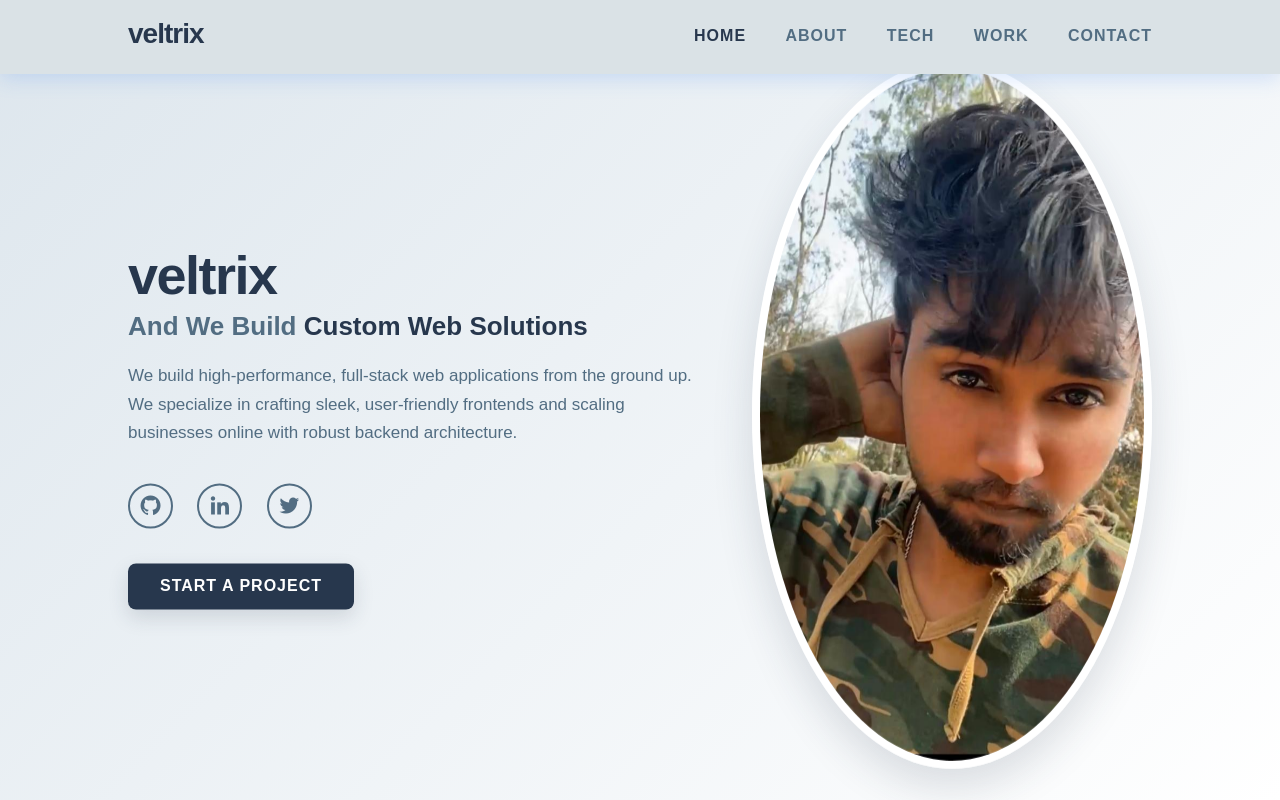
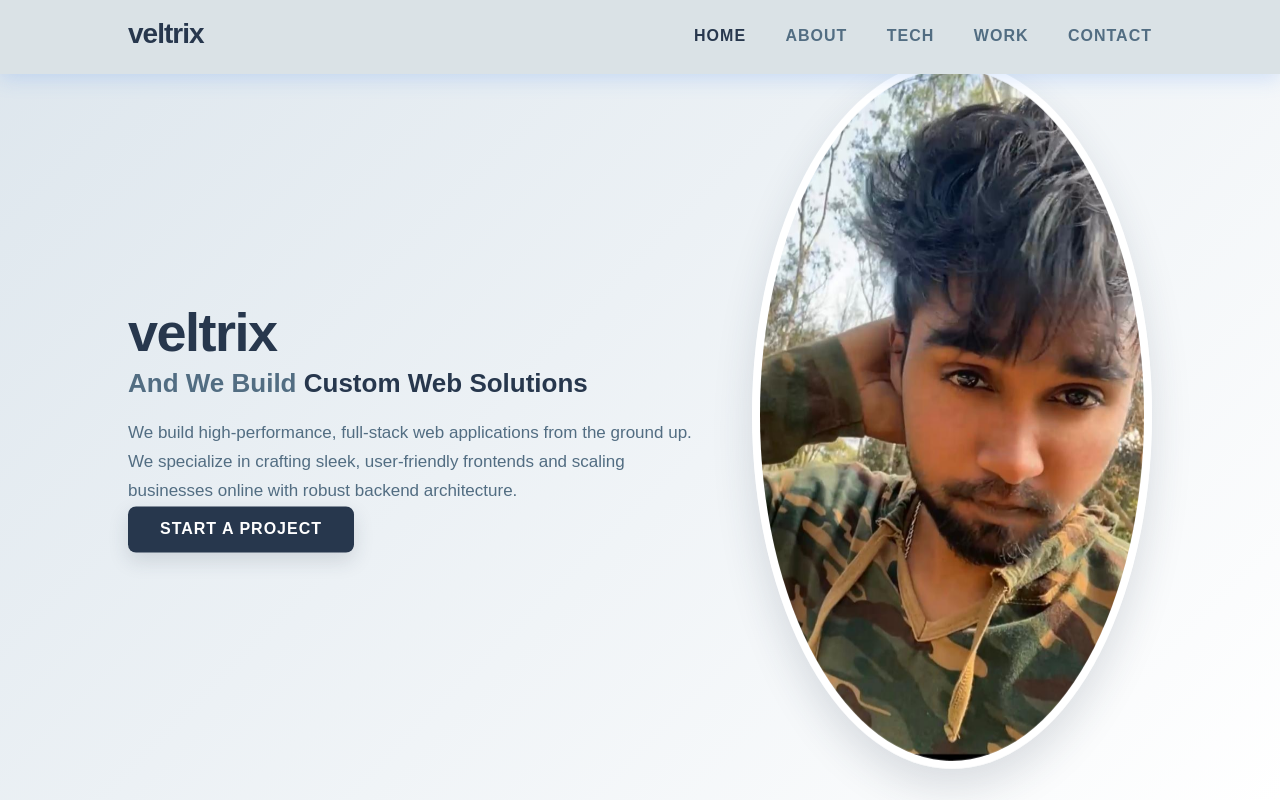
Before and after one commit to manu143M/portfolio, a plain HTML site: page index.html in a window 1280 px wide. Shown: the top 800 px of the page. Drawn offline with nearby package versions, Linux system fonts and the light colour scheme.

Commit message:
Removed social media links

```diff
--- a/index.html
+++ b/index.html
@@ -29,11 +29,7 @@
 
             <p>We build high-performance, full-stack web applications from the ground up. We specialize in crafting sleek, user-friendly frontends and scaling businesses online with robust backend architecture.</p>
 
-            <div class="home-sci">
-                <a href="https://github.com/manu143M" style="--i:7"><i class='bx bxl-github'></i></a>
-                <a href="https://www.linkedin.com/in/manoj-sagar-r-s-702818347/" style="--i:8"><i class='bx bxl-linkedin' ></i></a>
-                <a href="https://x.com/manu_143A" style="--i:9"><i class='bx bxl-twitter' ></i></a>
-            </div>
+
 
             <a href="#contact" class="btn-box">Start a Project</a>
         </div>
@@ -177,7 +173,7 @@
 
                 <div class="info-item">
                     <i class='bx bx-envelope'></i>
-                    <p>manojsagarrs@gmail.com</p>
+                    <p>veltrix.website@gmail.com</p>
                 </div>
                 <div class="info-item">
                     <i class='bx bx-map'></i>
```
